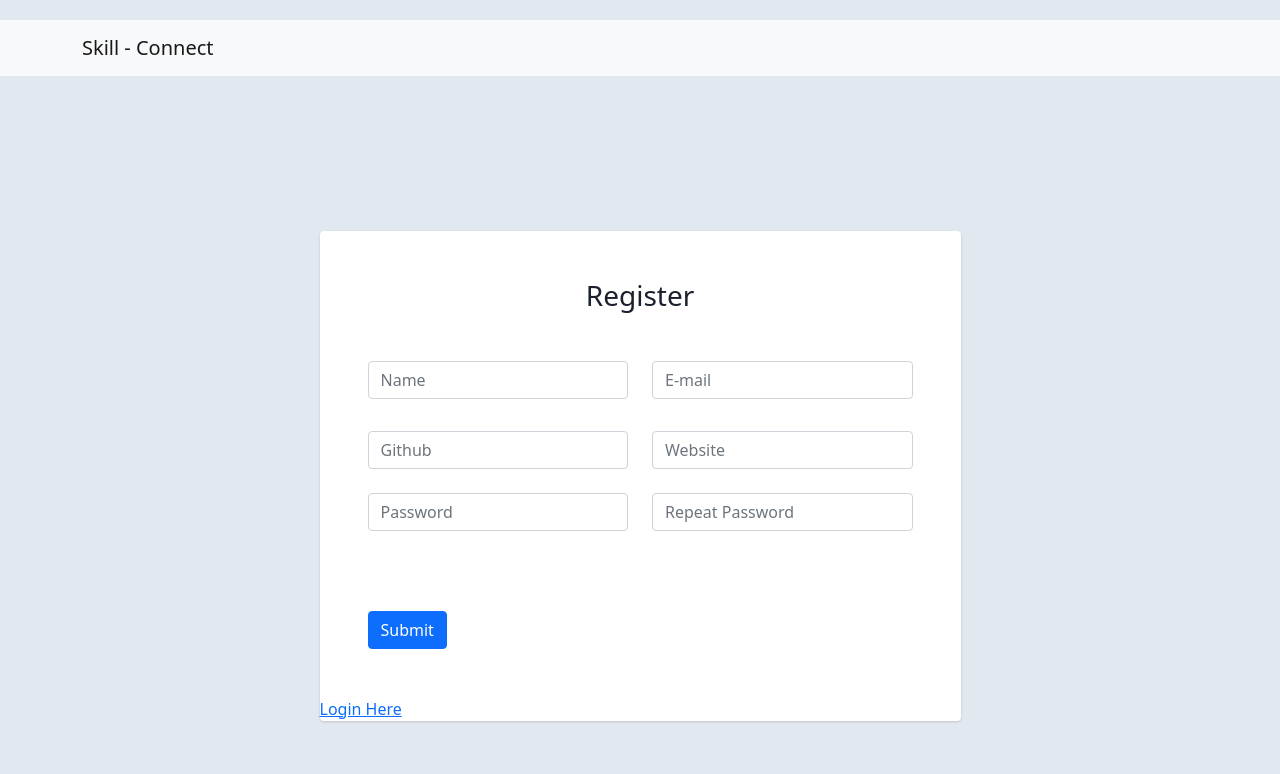
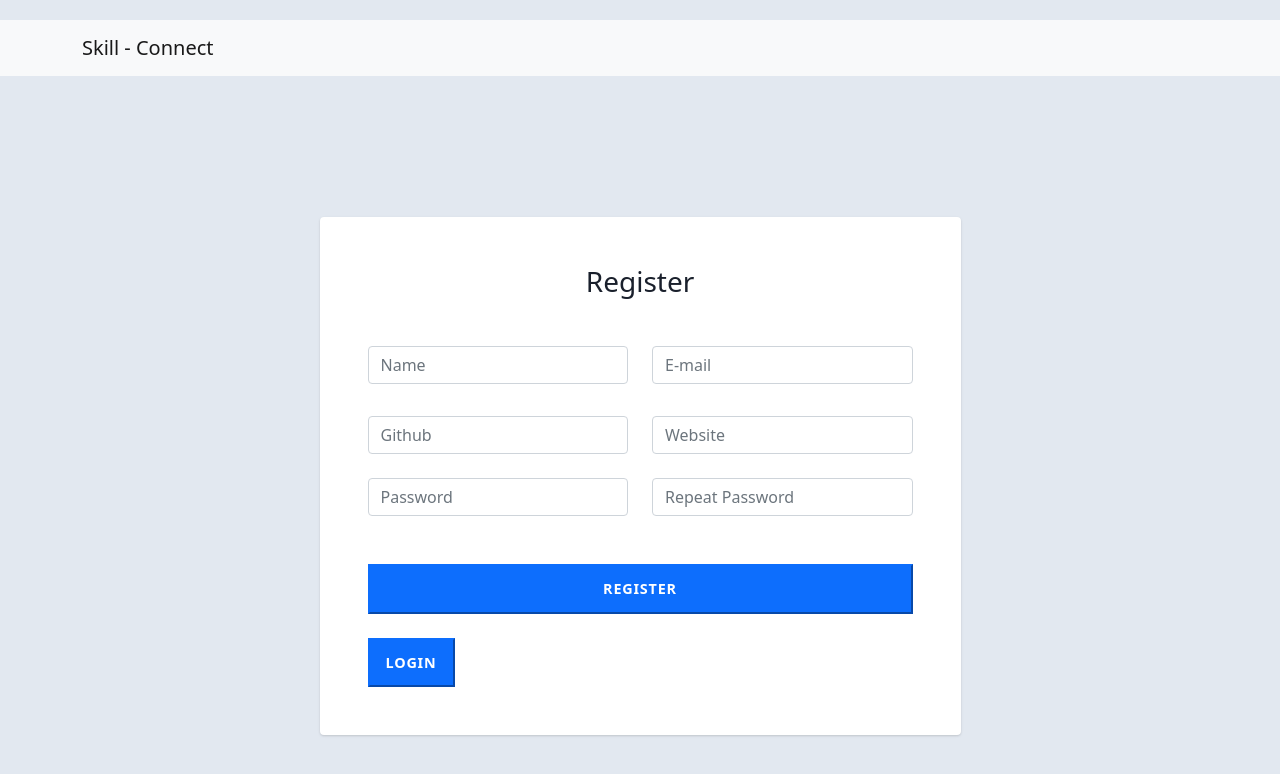
Before and after one commit to pramodsarvi/qna, a React (Create React App) app: page /register in a window 1280 px wide. Shown: the top 774 px of the page. Built offline with nearby package versions, Linux system fonts and the light colour scheme.

Commit message:
changed register component

```diff
--- a/src/components/register.js
+++ b/src/components/register.js
@@ -4,6 +4,7 @@ import axios from 'axios';
 import { useState } from 'react';
 import '../../node_modules/bootstrap/dist/css/bootstrap.min.css';
 import Nav from '../components/navbar'
+import { Button } from 'bootstrap';
 function Register()
 {
     const [name,setName]=useState("")
@@ -142,16 +143,23 @@ axios.post('http://localhost:5000/register',body)
                         </div>
 
                         </div>
-                        <div className="mt-4 pt-2">
-                            {/* <Link to='/'> */}
-                            <input className="btn btn-primary btn-md" type="submit" value="Submit" onClick={register} />
-                            {/* </Link> */}
-                        </div>
+
+                        <div className="d-grid ">
+                  <button className="btn-primary btn-login text-uppercase fw-bold" onClick={register}>
+                    Register
+                  </button>
+                </div>
+                <br></br>
+                <div className="d-grid">
+                  <Link to='/'>
+                  <button className="btn-primary btn-login text-uppercase fw-bold" >
+                    LogIn
+                  </button>
+                  </Link>
+                </div>
                   </form>
                 </div>
-                <div>
-                     <a href='/'>Login Here</a>
-                </div>
+
               </div>
 
             </div>
```
